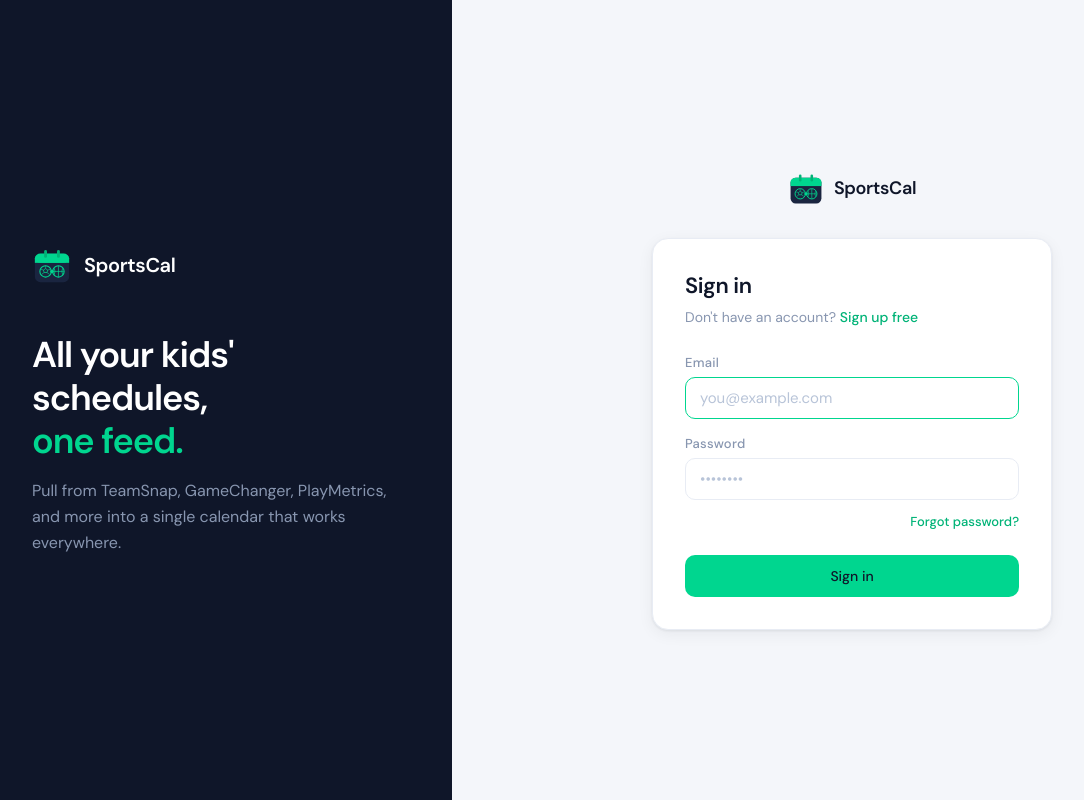
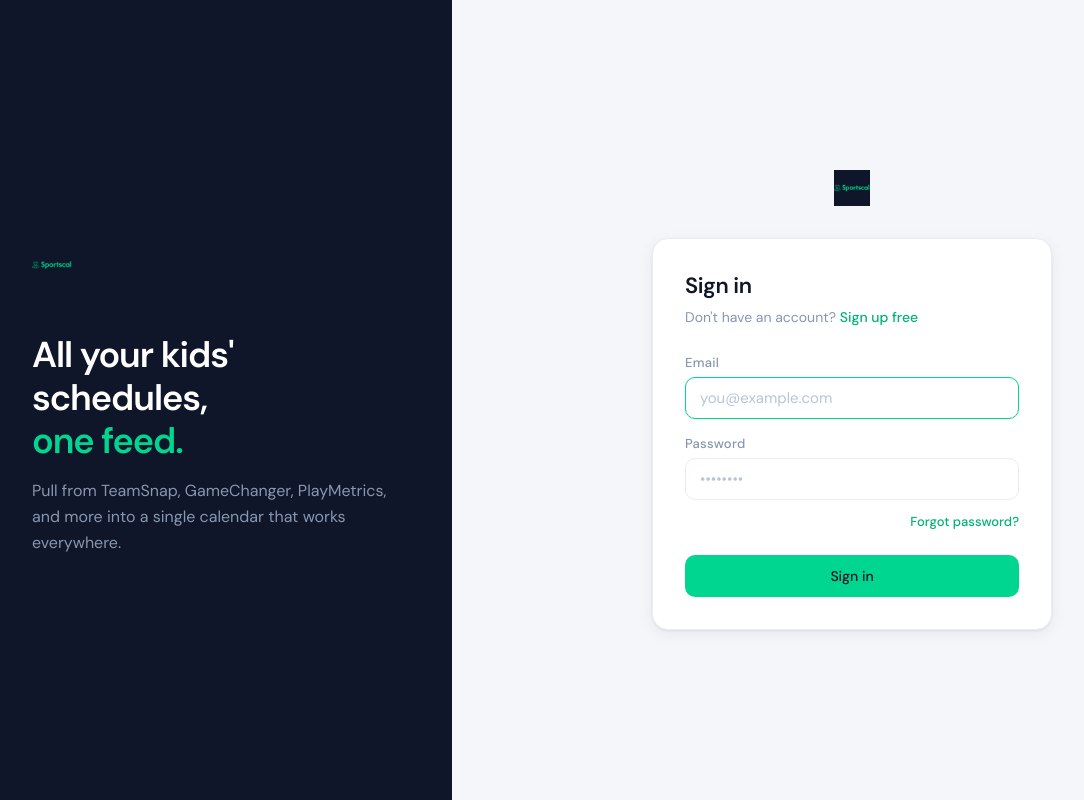
Before and after one commit to 5kconsulting/sportscal, a React (Vite) app in the folder frontend/: page /login in a window 1280 px wide. Shown: the whole page, without its empty margins (28-1112 px from the left). Built offline with nearby package versions, Linux system fonts and the light colour scheme.

Commit message:
replace logo with new brand image

```diff
--- a/frontend/src/components/Layout.jsx
+++ b/frontend/src/components/Layout.jsx
@@ -74,11 +74,8 @@ export default function Layout() {
         flexShrink: 0,
       }}>
         <div style={{ padding: '20px 24px 24px' }}>
-          <div style={{ display: 'flex', alignItems: 'center', gap: 10 }}>
-            <LogoMark size={32} />
-            <span style={{ fontSize: 17, fontWeight: 600, color: 'var(--white)', letterSpacing: '-0.02em' }}>
-              SportsCal
-            </span>
+          <div style={{ display: 'flex', alignItems: 'center' }}>
+            <LogoMark size={36} />
           </div>
         </div>
 
--- a/frontend/src/components/LogoMark.jsx
+++ b/frontend/src/components/LogoMark.jsx
@@ -1,37 +1,9 @@
 export function LogoMark({ size = 32 }) {
-  const scale = size / 56;
   return (
-    <svg width={size} height={size} viewBox="0 0 56 56" fill="none" xmlns="http://www.w3.org/2000/svg">
-      <defs>
-        <clipPath id="bball-clip-logo">
-          <circle cx="37" cy="37" r="7.5"/>
-        </clipPath>
-        <clipPath id="soccer-clip-logo">
-          <circle cx="19" cy="37" r="7.5"/>
-        </clipPath>
-      </defs>
-      <rect x="4" y="12" width="48" height="40" rx="8" fill="#1a2540"/>
-      <rect x="4" y="12" width="48" height="13" rx="8" fill="#00d68f"/>
-      <rect x="4" y="19" width="48" height="6" fill="#00d68f"/>
-      <rect x="17" y="7" width="4" height="11" rx="2" fill="#00b377"/>
-      <rect x="35" y="7" width="4" height="11" rx="2" fill="#00b377"/>
-      <circle cx="19" cy="37" r="8" stroke="#00d68f" stroke-width="1.5" fill="none"/>
-      <g clipPath="url(#soccer-clip-logo)">
-        <polygon points="19,33 22,35.2 21,38.5 17,38.5 16,35.2" fill="none" stroke="#00d68f" strokeWidth="1" strokeLinejoin="round"/>
-        <line x1="19" y1="33" x2="19" y2="29" stroke="#00d68f" strokeWidth="0.8"/>
-        <line x1="22" y1="35.2" x2="26.5" y2="33.5" stroke="#00d68f" strokeWidth="0.8"/>
-        <line x1="21" y1="38.5" x2="24.5" y2="41" stroke="#00d68f" strokeWidth="0.8"/>
-        <line x1="17" y1="38.5" x2="13.5" y2="41" stroke="#00d68f" strokeWidth="0.8"/>
-        <line x1="16" y1="35.2" x2="11.5" y2="33.5" stroke="#00d68f" strokeWidth="0.8"/>
-      </g>
-      <circle cx="37" cy="37" r="8" stroke="#00d68f" strokeWidth="1.5" fill="none"/>
-      <g clipPath="url(#bball-clip-logo)">
-        <line x1="29" y1="37" x2="45" y2="37" stroke="#00d68f" strokeWidth="1"/>
-        <line x1="37" y1="29" x2="37" y2="45" stroke="#00d68f" strokeWidth="1"/>
-        <path d="M30.5 30.5 Q34 37 30.5 43.5" stroke="#00d68f" strokeWidth="1" fill="none"/>
-        <path d="M43.5 30.5 Q40 37 43.5 43.5" stroke="#00d68f" strokeWidth="1" fill="none"/>
-      </g>
-      <circle cx="28" cy="37" r="2.5" fill="#00d68f"/>
-    </svg>
+    <img
+      src="/logo.png"
+      alt="SportsCal"
+      style={{ height: size, width: 'auto', display: 'block' }}
+    />
   );
 }
--- a/frontend/src/pages/Login.jsx
+++ b/frontend/src/pages/Login.jsx
@@ -49,9 +49,6 @@ export default function Login() {
         }}>
           <div style={{ display: 'flex', alignItems: 'center', gap: 12, marginBottom: 48 }}>
             <LogoMark size={40} />
-            <span style={{ fontSize: 20, fontWeight: 600, color: 'var(--white)', letterSpacing: '-0.02em' }}>
-              SportsCal
-            </span>
           </div>
           <h1 style={{
             fontSize: 36, fontWeight: 600, color: 'var(--white)',
@@ -71,9 +68,6 @@ export default function Login() {
             {/* Mobile logo */}
             <div style={{ display: 'flex', alignItems: 'center', gap: 10, marginBottom: 32, justifyContent: 'center' }}>
               <LogoMark size={36} />
-              <span style={{ fontSize: 18, fontWeight: 600, color: 'var(--navy)', letterSpacing: '-0.02em' }}>
-                SportsCal
-              </span>
             </div>
 
             <div className="card fade-up" style={{ padding: '32px' }}>
--- a/frontend/src/pages/Signup.jsx
+++ b/frontend/src/pages/Signup.jsx
@@ -53,9 +53,6 @@ export default function Signup() {
         }}>
           <div style={{ display: 'flex', alignItems: 'center', gap: 12, marginBottom: 48 }}>
             <LogoMark size={40} />
-            <span style={{ fontSize: 20, fontWeight: 600, color: 'var(--white)', letterSpacing: '-0.02em' }}>
-              SportsCal
-            </span>
           </div>
           <h1 style={{
             fontSize: 36, fontWeight: 600, color: 'var(--white)',
@@ -75,9 +72,6 @@ export default function Signup() {
             {/* Mobile logo */}
             <div style={{ display: 'flex', alignItems: 'center', gap: 10, marginBottom: 32, justifyContent: 'center' }}>
               <LogoMark size={36} />
-              <span style={{ fontSize: 18, fontWeight: 600, color: 'var(--navy)', letterSpacing: '-0.02em' }}>
-                SportsCal
-              </span>
             </div>
 
             <div className="card fade-up" style={{ padding: '32px' }}>
```
Also changed, not shown: frontend/public/logo.png (added).
